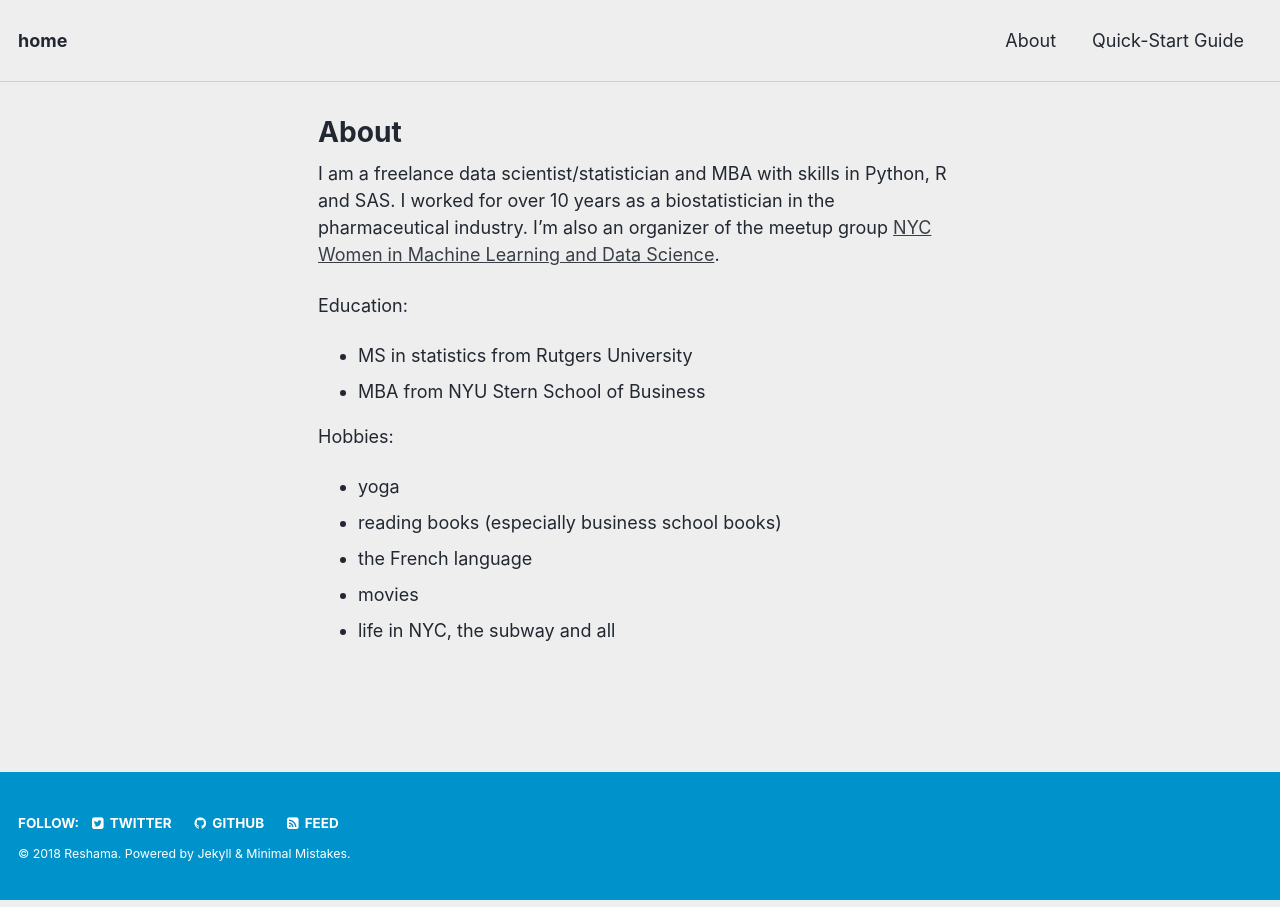
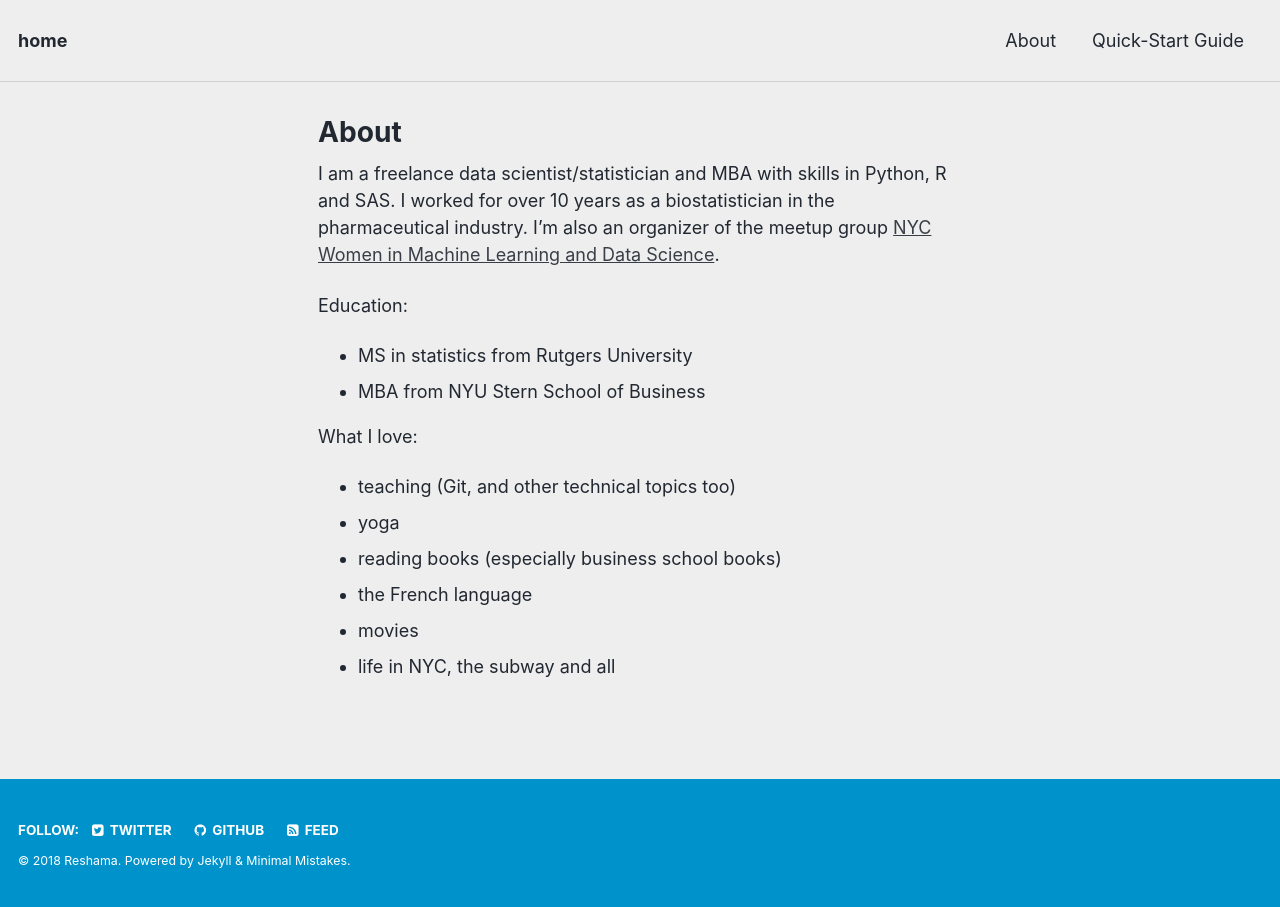
Before and after one commit to reshamas/reshamas.github.io, a Jekyll site: the page built from about/index.md, in a window 1280 px wide. Built offline with Jekyll 4.4.1, drawn with Linux system fonts in a browser that asks for light colours.

Commit message:
Update index.md

```diff
--- a/about/index.md
+++ b/about/index.md
@@ -11,7 +11,8 @@ Education:
 - MS in statistics from Rutgers University
 - MBA from NYU Stern School of Business
 
-Hobbies:
+What I love:
+- teaching (Git, and other technical topics too)
 - yoga
 - reading books (especially business school books)
 - the French language
```
